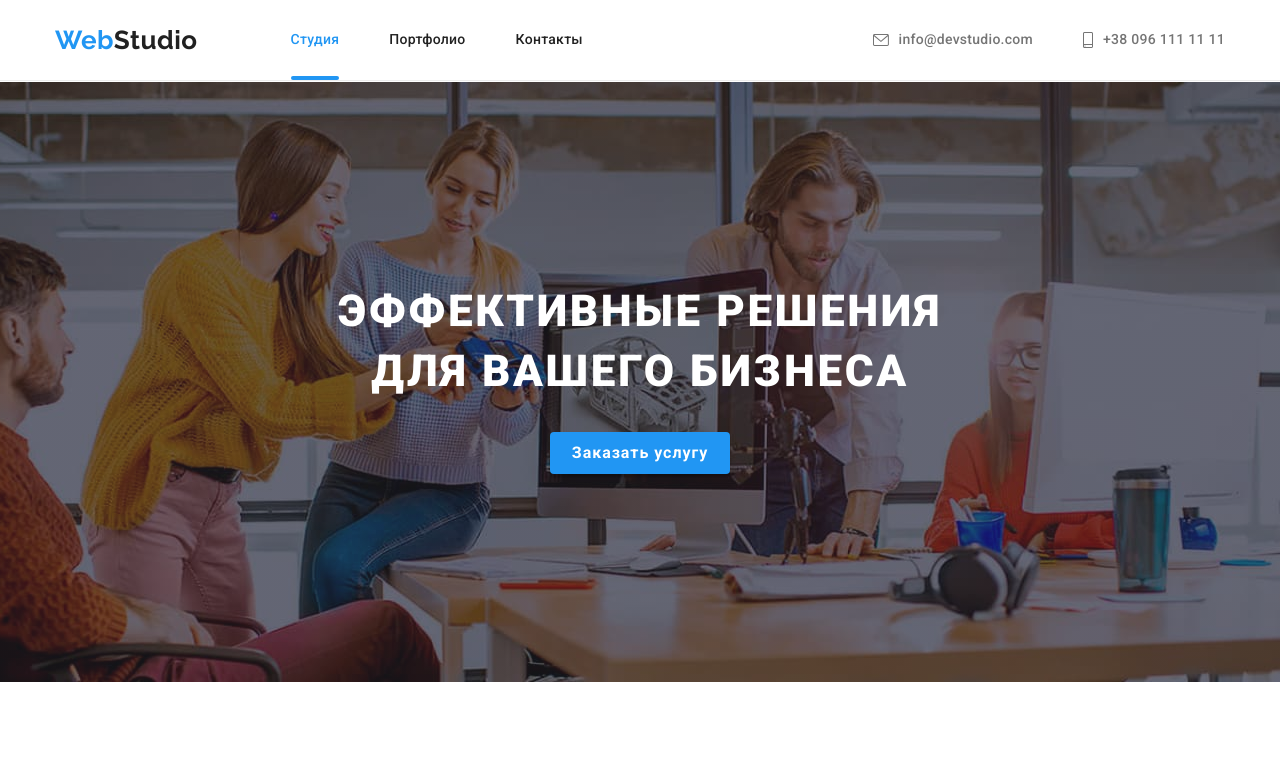
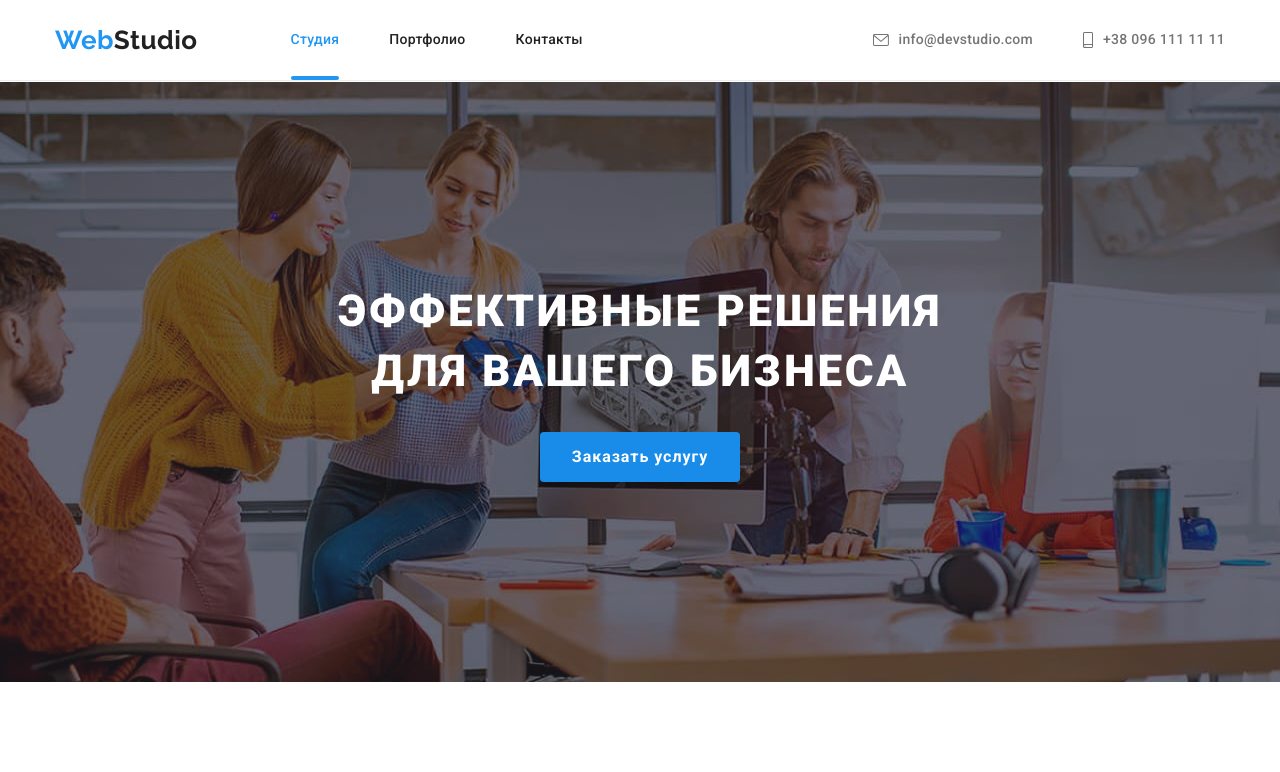
Before and after one commit to KatyaKolchanova/goit-markup-hw-05, a plain HTML site: page index.html in a window 1280 px wide. In both pictures the pointer is over the button "Заказать услугу". Shown: the top 772 px of the page. Drawn offline with nearby package versions, Linux system fonts and the light colour scheme.

Commit message:
Исправляет ховер на кнопке в секции Герой на главной странице

```diff
--- a/css/styles.css
+++ b/css/styles.css
@@ -3,6 +3,7 @@
   --sub-text-color: #212121;
   --accent-color: #2196f3;
   --sub-accent-color: rgba(33, 150, 243, 0.9);
+  --accent-color-button-hover: #188ce8;
   --primary-text-color-darkbcg: #ffffff;
   --sub-text-color-darkbcg: rgba(255, 255, 255, 0.6);
   --primary-bcg-color: #ffffff;
@@ -45,6 +46,7 @@ p {
   padding: 0;
   border: 0;
   min-width: 73px;
+  cursor: pointer;
 }
 
 img {
@@ -294,14 +296,16 @@ img {
   text-transform: uppercase;
 }
 
-.hero .button {
+.hero .button,
+.hero .button:hover,
+.hero .button:focus {
   padding-top: 10px;
   padding-bottom: 10px;
   padding-right: 32px;
   padding-left: 32px;
-  background-color: var(--accent-color);
   text-align: center;
 
+  background-color: var(--accent-color);
   color: var(--primary-text-color-darkbcg);
   font-family: "Roboto", sans-serif;
   font-weight: 700;
@@ -309,6 +313,11 @@ img {
   line-height: 1.88;
   letter-spacing: 0.06em;
   box-shadow: 0px 4px 4px rgba(0, 0, 0, 0.15);
+}
+
+.hero .button:hover,
+.hero .button:focus {
+  background-color: var(--accent-color-button-hover);
 }
 
 /* Стилизация секции с преимуществами */
```
